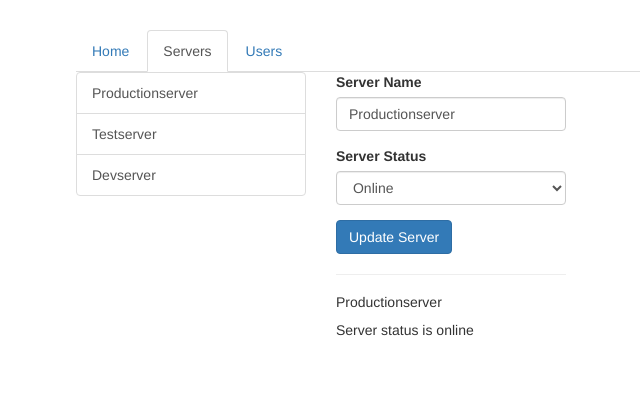
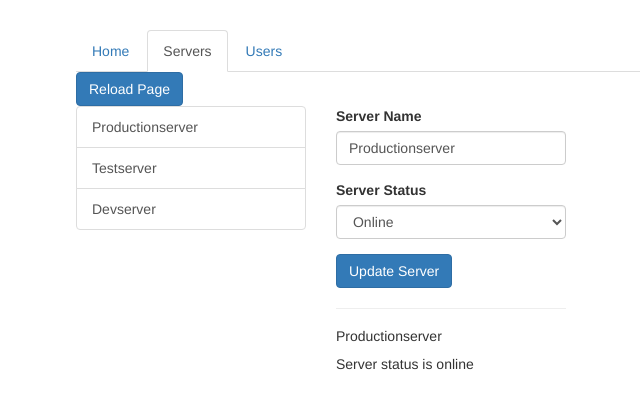
Before and after one commit to Timmesh/javaplayground, an Angular app in the folder Angular/UdemyCourse/routing-start/: page /servers in a window 1280 px wide. Shown: the top 408 px of the page, without its empty margins (189-829 px from the left). Built offline with nearby package versions, Linux system fonts and the light colour scheme.

Commit message:
Using Relative Paths in Programmatic Navigation

```diff
--- a/Angular/UdemyCourse/routing-start/src/app/servers/servers.component.html
+++ b/Angular/UdemyCourse/routing-start/src/app/servers/servers.component.html
@@ -1,3 +1,5 @@
+<button (click)="reload()" class="btn btn-primary">Reload Page</button>
+
 <div class="row">
   <div class="col-xs-12 col-sm-4">
     <div class="list-group">
--- a/Angular/UdemyCourse/routing-start/src/app/servers/servers.component.ts
+++ b/Angular/UdemyCourse/routing-start/src/app/servers/servers.component.ts
@@ -1,5 +1,6 @@
 import { Component, OnInit } from '@angular/core';
 import { ServersService } from './servers.service';
+import { Router, ActivatedRoute } from '@angular/router';
 
 @Component({
   selector: 'app-servers',
@@ -7,12 +8,18 @@ import { ServersService } from './servers.service';
   styleUrls: ['./servers.component.css']
 })
 export class ServersComponent implements OnInit {
-  private servers: {id: number, name: string, status: string}[] = [];
+  private servers: { id: number, name: string, status: string }[] = [];
 
-  constructor(private serversService: ServersService) { }
+  constructor(private serversService: ServersService,
+    private router: Router,
+    private route: ActivatedRoute) { }
 
   ngOnInit() {
     this.servers = this.serversService.getServers();
   }
 
+  reload() {
+    // This will navigate with the relative path from this route
+    // this.router.navigate(['servers'], { relativeTo: this.route });
+  }
 }
```
